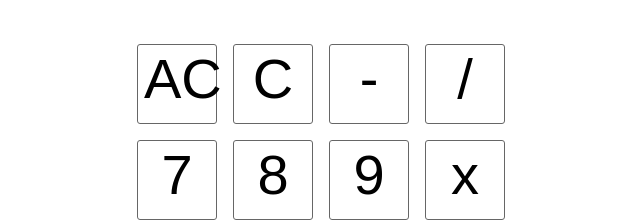
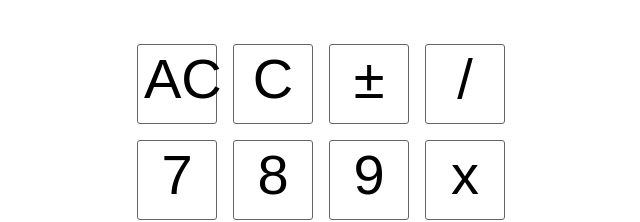
Before and after one commit to oncomouse/calculator-project, a React (Create React App) app: page / in a window 1280 px wide. Shown: the part 191-413 px from the top of the page, without its empty margins (343-983 px from the left). Built offline with nearby package versions, Linux system fonts and the light colour scheme.

Commit message:
Greatly simplify reducer by using mathjs's evaluate to handle calculation.

```diff
--- a/package.json
+++ b/package.json
@@ -6,6 +6,7 @@
     "@reduxjs/toolkit": "^1.7.1",
     "@testing-library/user-event": "^13.5.0",
     "decimal.js": "^10.3.1",
+    "mathjs": "^10.1.0",
     "polished": "^4.1.3",
     "ramda": "^0.27.1",
     "react": "^17.0.2",
@@ -28,9 +29,9 @@
       "react-app/jest",
       "standard"
     ],
-	"rules": {
+    "rules": {
       "no-unused-vars": "warn"
-	}
+    }
   },
   "browserslist": {
     "production": [
--- a/src/App.js
+++ b/src/App.js
@@ -24,7 +24,7 @@ function App () {
           <Display />
           <ClearButton value={true}>AC</ClearButton>
           <ClearButton value={false}>C</ClearButton>
-          <OperatorButton value="-">-</OperatorButton>
+          <OperatorButton value="±">±</OperatorButton>
           <OperatorButton value="/">/</OperatorButton>
           <NumberButton value={7}>7</NumberButton>
           <NumberButton value={8}>8</NumberButton>
--- a/src/components/Display.js
+++ b/src/components/Display.js
@@ -1,7 +1,7 @@
 import { useSelector } from 'react-redux'
 import styled from 'styled-components'
-import { always, join, pipe, prop, propOr, reduce, times } from 'ramda'
-import countDecimalPlaces from '../utilities/countDecimalPlaces'
+import { pipe, prop, reduce, split } from 'ramda'
+import { isNumber } from '../features/calculator'
 
 const Component = styled.h1`
   grid-column-end: span 4;
@@ -11,24 +11,13 @@ const Component = styled.h1`
   margin: 0;
 `
 
-const listOfZeroes = pipe(
-  times(always(0)),
-  join('')
-)
-
-const format = (value, decimal, zeroes) => {
-  return countDecimalPlaces(value) > 0 ? value : `${value}${decimal ? '.' : ''}${listOfZeroes(zeroes)}`
-}
-
 const Display = (props) => {
   const value = useSelector(pipe(
     prop('queue'),
-    reduce((acc, cur) => typeof cur === 'number' ? cur : acc, 0)
+    split(' '),
+    reduce((acc, cur) => (isNumber(cur) ? cur : acc), '0')
   ))
-  const decimal = useSelector(prop('decimal'))
-  const zeroes = useSelector(propOr(0, 'zeroes'))
-  const output = format(value, decimal, zeroes)
-  return (<Component>{output}</Component>)
+  return (<Component>{value}</Component>)
 }
 
 export default Display
--- a/src/features/calculator.js
+++ b/src/features/calculator.js
@@ -1,7 +1,6 @@
+import { evaluate } from 'mathjs'
 import { createAction, createReducer } from '@reduxjs/toolkit'
-import { adjust, curry, dropLast, isEmpty, last, max, reduce } from 'ramda'
-import countDecimalPlaces from '../utilities/countDecimalPlaces'
-import Decimal from 'decimal.js'
+import { __, adjust, always, gte, indexOf, init, not, nth, slice, split, test, pipe } from 'ramda'
 
 export const clear = createAction('calculator/clear')
 export const operator = createAction('calculator/operator')
@@ -13,124 +12,116 @@ export const actions = {
 }
 
 const initialState = {
-  decimal: false,
-  queue: []
+  queue: '0'
 }
 
-const lastNumber = reduce((acc, cur) => (typeof cur === 'number') ? cur : acc, null)
-const lastString = reduce((acc, cur) => (typeof cur === 'string') ? cur : acc, null)
-const extractLastOperation = (queue) => ([
-  lastString(queue),
-  lastNumber(queue)
-])
-
-const deleteFrom = (key, obj) => { delete obj[key] }
-
-// Attach a number to an existing number:
-const extendNumber = curry((decimal, newNum, zeroes, num) => {
-  if (decimal) {
-    // Convert to Decimal for calculation:
-    const x = new Decimal(num)
-    const places = countDecimalPlaces(x) + 1 + (zeroes || 0) // How many decimal places are we adding?
-    const y = new Decimal(newNum)
-    const z = new Decimal(Math.pow(10, places))
-    return parseFloat(x.plus(y.dividedBy(z)).toFixed(places))
-  }
-  return num * 10 + newNum
-})
+const splitQueue = split(' ')
 
 // Which operators do we accept?
-const ALLOWED_OPERATORS = '+-*/=.'
+const ALLOWED_OPERATORS = '+-*/%=.±'
 
-const performOperation = (x, operation, y) => {
-  // Convert to Decimal for calculation:
-  const a = new Decimal(x)
-  const b = new Decimal(y || x) // y||x to handle if we press equals after a number and an operator has been entered
-  const counts = max(countDecimalPlaces(a), countDecimalPlaces(b))
-  const result = ({
-    '+': (a, b) => a.plus(b).toFixed(counts),
-    '-': (a, b) => a.minus(b).toFixed(counts),
-    '*': (a, b) => a.times(b).toFixed(counts),
-    '/': (a, b) => a.dividedBy(b).toFixed(counts)
-  })[operation](a, b)
+export const isOperator = pipe(
+  indexOf(__, ALLOWED_OPERATORS),
+  gte(__, 0)
+)
 
-  // Return result as a float:
-  return parseFloat(result)
-}
+export const isNumber = test(/^-{0,1}[0-9]+\.{0,1}[0-9]*$/)
+
 export default createReducer(initialState, (builder) => {
   builder
     .addCase(number, (state, action) => {
-      if (isEmpty(state.queue)) {
-        state.queue.push(action.payload)
-      } else if (typeof last(state.queue) === 'number') {
-        if (state.decimal && countDecimalPlaces(last(state.queue)) === 0 && action.payload === 0) {
-          state.zeroes = typeof state.zeroes === 'undefined' ? 1 : state.zeroes + 1
-        } else {
-          state.queue = adjust(-1, extendNumber(state.decimal, action.payload, state.zeroes), state.queue)
-          if (state.decimal && countDecimalPlaces(last(state.queue)) > 0) {
-            deleteFrom('zeroes', state)
-          }
-        }
+      const queue = splitQueue(state.queue)
+      if (state.queue.length === 0) {
+        state.queue = action.payload.toString()
+      // Last item is an operator, start a new number:
+      } else if (isOperator(nth(-1, queue))) {
+        state.queue = state.queue += ' ' + action.payload.toString()
+      // If there's a solution currently displayed, replace the whole queue with the new number:
+      } else if (queue.length > 2 && nth(-2, queue) === '=') {
+        state.queue = action.payload.toString()
+      // If there's a zero, replace it:
+      } else if (nth(-1, queue) === '0') {
+        state.queue = adjust(-1, always(action.payload.toString()), queue).join(' ')
+      // Otherwise, adjust the number by appending it to the last string:
       } else {
-        deleteFrom('zeroes', state)
-        deleteFrom('lastOperation', state)
-        state.decimal = false
-        state.queue.push(action.payload)
+        state.queue = adjust(-1, xs => xs + action.payload.toString(), queue).join(' ')
       }
     })
     .addCase(clear, (state, action) => {
       if (action.payload) {
-        state.queue = []
-        state.decimal = false
-        deleteFrom('zeroes', state)
-        deleteFrom('lastOperation', state)
-      } else if (state.queue.length > 0 && typeof last(state.queue) === 'number') {
-        state.decimal = false
-        state.queue = dropLast(1, state.queue)
-        deleteFrom('zeroes', state)
+        state.queue = initialState.queue
+      } else {
+        const queue = splitQueue(state.queue)
+        if (isNumber(nth(-1, queue))) {
+          state.queue = queue.slice(0, -1).join(' ') + ' 0'
+        }
       }
     })
     .addCase(operator, (state, action) => {
-      if (ALLOWED_OPERATORS.indexOf(action.payload) >= 0) {
-        if (isEmpty(state.queue)) { // If queue is empty and any operation but = is prssed, add a zero and continue operator processing
-          if (action.payload === '=') {
-            return
+      if (not(isOperator(action.payload))) {
+        return
+      }
+      if (state.queue.length === 0 && action.payload !== '=') {
+        state.queue = '0'
+      }
+      const queue = splitQueue(state.queue)
+      if (action.payload === '.') {
+        const lastQueueItem = nth(-1, queue)
+        if (isOperator(lastQueueItem)) {
+          state.queue += ' 0.'
+        } else if (lastQueueItem.indexOf('.') < 0) {
+          state.queue += '.'
+        }
+      } else if (action.payload === '=') {
+        // Queue is of the form of <number> <operation>
+        if (queue.length === 2) {
+          const firstItem = nth(-2, queue)
+          const secondItem = nth(-1, queue)
+          if (isNumber(firstItem) && isOperator(secondItem)) {
+            state.queue += ` ${firstItem} = ${evaluate(`${firstItem} ${secondItem} ${firstItem}`)}`
           }
-          state.queue = [0]
+        // At least three items:
+        } else if (queue.length > 2) {
+          const firstItem = nth(-3, queue)
+          const secondItem = nth(-2, queue)
+          const thirdItem = nth(-1, queue)
+          if (isNumber(firstItem) && isOperator(secondItem) && isNumber(thirdItem)) {
+            // This is a straight-forward a +-/* b calculation:
+            if (secondItem !== '=') {
+              state.queue += ` = ${evaluate(`${firstItem} ${secondItem} ${thirdItem}`)}`
+            // Handle recurring operations. This had to be worked out by trial and error:
+            } else if (queue.length >= 4) {
+              const fourthItem = nth(-4, queue)
+              state.queue += ` ${fourthItem} ${firstItem} = ${evaluate(`${firstItem} ${fourthItem} ${thirdItem}`)}`
+            }
+          }
         }
-        if (typeof last(state.queue) === 'number') {
-          if (action.payload === '.') { // Trigger decimal:
-            if (countDecimalPlaces(last(state.queue)) === 0 && typeof state.zeroes === 'undefined') {
-              state.decimal = !state.decimal
-            }
-          } else if (state.queue.length === 3) { // Trigger an operation:
-            state.lastOperation = extractLastOperation(state.queue)
-            state.queue = [
-              performOperation(...state.queue)
-            ]
-            state.decimal = false
-          } else if (state.lastOperation && action.payload === '=') { // If we have a number and a last operation, do that if = is pressed:
-            state.queue = [
-              performOperation(last(state.queue), state.lastOperation[0], state.lastOperation[1])
-            ]
+      // Handle positive/negative:
+      } else if (action.payload === '±') {
+        const lastQueueItem = nth(-1, queue)
+        if (isNumber(lastQueueItem)) {
+          if (lastQueueItem.indexOf('-') === 0) {
+            state.queue = adjust(-1, slice(1), queue).join(' ')
+          } else {
+            state.queue = adjust(-1, always('-' + lastQueueItem), queue).join(' ')
           }
-          if (action.payload !== '=' && action.payload !== '.') { // Add a new action:
-            state.queue.push(action.payload)
-            deleteFrom('lastOperation', state)
+        }
+      } else {
+        const lastQueueItem = nth(-1, queue)
+        // Replace last operator:
+        if (isOperator(lastQueueItem) && lastQueueItem !== '=') {
+          state.queue = adjust(-1, always(action.payload), queue).join(' ')
+        } else {
+          // If we already have an equals in the chain, split and calculate for the part after it:
+          if (state.queue.indexOf('=') >= 0) {
+            const parts = state.queue.split(' = ')
+            state.queue = init(parts).join(' = ') + ' = ' + evaluate(nth(-1, parts))
+          // Otherwise, calculate the whole queue:
+          } else {
+            state.queue = evaluate(state.queue)
           }
-        } else { // Operator pressed after operator:
-          if (action.payload === '.') { // Push a zero and turn on decimal:
-            state.queue.push(0)
-            state.decimal = true
-          } else if (action.payload === '=') { // Can perform operations of the form 5+= (is 5+5=)
-            state.lastOperation = extractLastOperation(state.queue)
-            state.queue = [
-              performOperation(...state.queue) // This may be too cute, but performOperation can handle a number and an operator
-            ]
-            state.decimal = false
-          } else { // Replace previous operator:
-            state.queue[1] = action.payload
-          }
+          // Then add on the new operation:
+          state.queue += ' ' + action.payload
         }
       }
     })
```
Also changed, not shown: 2 other files (tests, documents, lock files or other folders).
